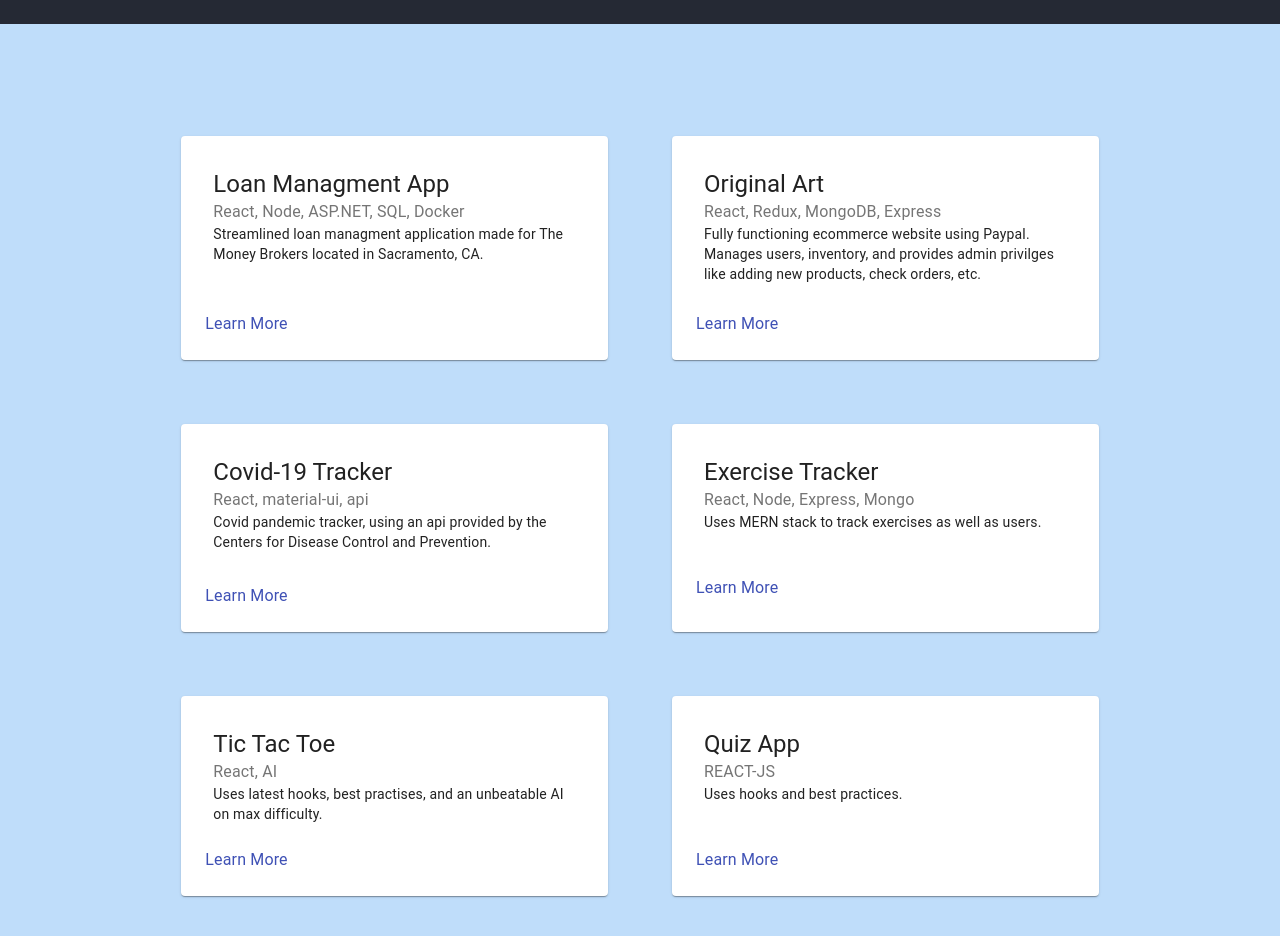
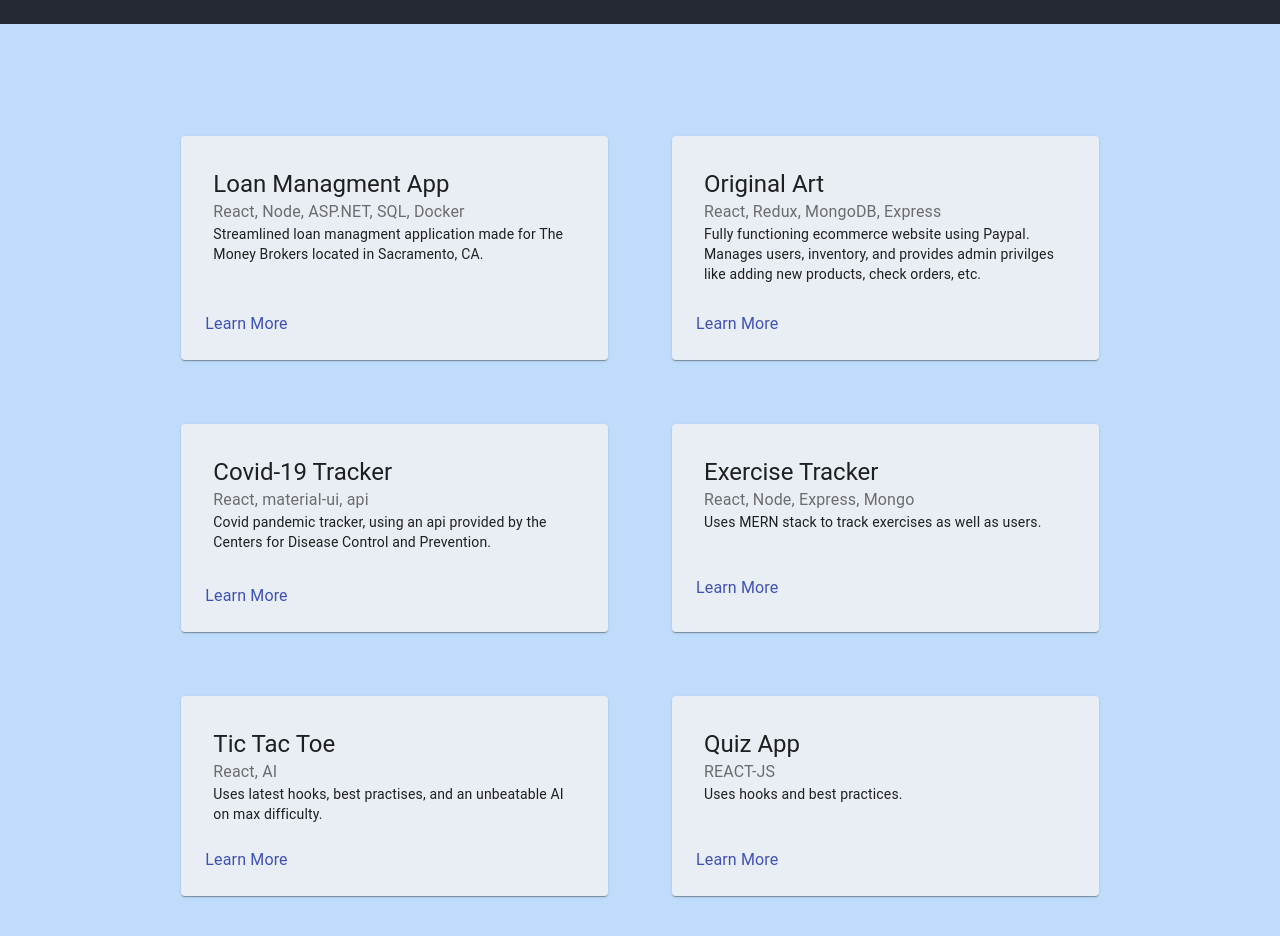
Before and after one commit to StephenRenda/react_azure_static, a React (Create React App) app in the folder app/: page / in a window 1280 px wide. Shown: the part 760-1696 px from the top of the page. Built offline with nearby package versions, Linux system fonts and the light colour scheme.

Commit message:
More style changes

```diff
--- a/app/src/App.js
+++ b/app/src/App.js
@@ -4,7 +4,7 @@ import Works from './components/Works/Works';
 
 const App = ()=> {
   return (
-    <div>
+    <div style={style}>
       <Welcome/>
       <Works/>
     </div>
@@ -12,3 +12,7 @@ const App = ()=> {
 }
 
 export default App;
+
+const style ={
+  minWidth: "350px"
+}
--- a/app/src/components/Works/Works.module.css
+++ b/app/src/components/Works/Works.module.css
@@ -5,6 +5,7 @@
   min-height: 100vh;
 }
 .container {
+  background-color: #e8eef3 !important;
   margin: 2rem !important;
   min-width: 350px;
 }
```
Also changed, not shown: 1 other file (tests, documents, lock files or other folders).
